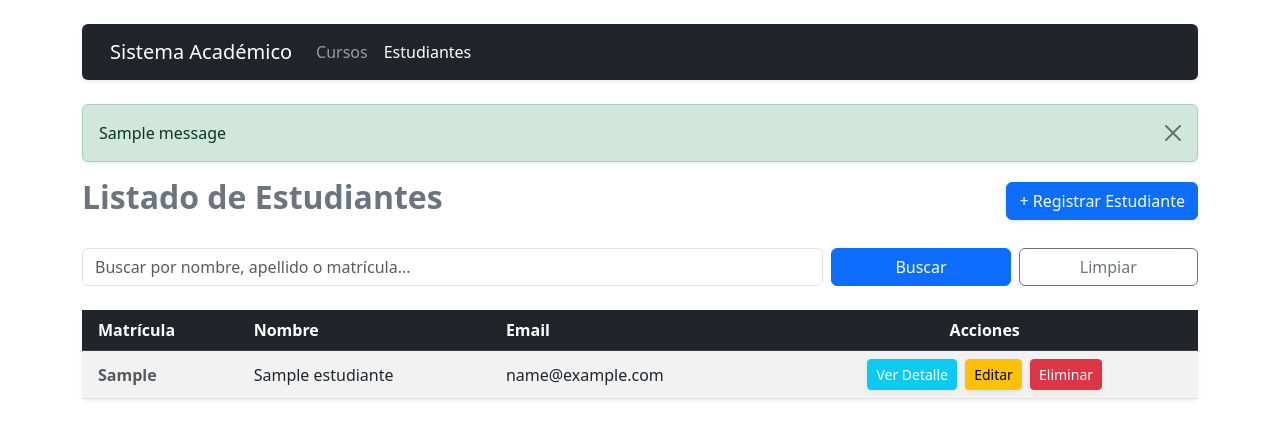
After one commit to andresjimenezguadalupe203-eng/django-universidad-mvt, a Django app: page /web/estudiantes/ in a window 1280 px wide. The commit adds this page. Shown: the top 439 px of the page. Run offline with Django 5.2, Linux system fonts and the light colour scheme; tables that the repository leaves empty hold one stand-in row (values such as "Sample post"); one stand-in notice (Sample message) is shown.

Commit message:
Commit inicial: Proyecto Universidad con Practicas 1 a 10

```diff
--- /dev/null
+++ b/cursos/templates/cursos/estudiantes_lista.html
@@ -0,0 +1,109 @@
+{% extends 'cursos/lista.html' %}
+
+{% block content %}
+<div class="container mt-4">
+    <!-- BARRA DE NAVEGACIÓN -->
+    <nav class="navbar navbar-expand-lg navbar-dark bg-dark mb-4 rounded px-3 shadow-sm">
+        <div class="container-fluid">
+            <a class="navbar-brand" href="#">Sistema Académico</a>
+            <div class="collapse navbar-collapse">
+                <ul class="navbar-nav me-auto">
+                    <li class="nav-item"><a class="nav-link" href="{% url 'web_lista_cursos' %}">Cursos</a></li>
+                    <li class="nav-item"><a class="nav-link active" href="{% url 'web_lista_estudiantes' %}">Estudiantes</a></li>
+                </ul>
+            </div>
+        </div>
+    </nav>
+
+    <!-- ALERTAS FLASH -->
+    {% if messages %}
+        {% for message in messages %}
+            <div class="alert alert-{{ message.tags }} alert-dismissible fade show shadow-sm" role="alert">
+                {{ message }}
+                <button type="button" class="btn-close" data-bs-dismiss="alert" aria-label="Close"></button>
+            </div>
+        {% endfor %}
+    {% endif %}
+
+    <div class="d-flex justify-content-between align-items-center mb-4">
+        <h2 class="text-secondary fw-bold">Listado de Estudiantes</h2>
+        <a href="{% url 'web_crear_estudiante' %}" class="btn btn-primary shadow-sm">+ Registrar Estudiante</a>
+    </div>
+
+    <!-- FORMULARIO DE BÚSQUEDA GET CON BOTÓN LIMPIAR INTEGRADO -->
+    <form method="get" class="row g-2 mb-4">
+        <div class="col-md-8">
+            <input type="text" name="q" class="form-control" placeholder="Buscar por nombre, apellido o matrícula..." value="{{ query }}">
+        </div>
+        <div class="col-md-4 d-flex gap-2">
+            <button type="submit" class="btn btn-primary w-100">Buscar</button>
+            <a href="{% url 'web_lista_estudiantes' %}" class="btn btn-outline-secondary w-100">Limpiar</a>
+        </div>
+    </form>
+
+    <!-- TABLA EN ESTILO BOOTSTRAP COMPLETO -->
+    <div class="card shadow-sm border-0">
+        <div class="table-responsive">
+            <table class="table table-striped table-hover align-middle mb-0">
+                <thead class="table-dark">
+                    <tr>
+                        <th class="ps-3">Matrícula</th>
+                        <th>Nombre</th>
+                        <th>Email</th>
+                        <th class="text-center pe-3">Acciones</th>
+                    </tr>
+                </thead>
+                <tbody>
+                    {% for estudiante in estudiantes %}
+                    <tr>
+                        <td class="ps-3 fw-bold text-muted">{{ estudiante.matricula }}</td>
+                        <td>{{ estudiante.nombre }}</td>
+                        <td>{{ estudiante.email }}</td>
+                        <td class="text-center pe-3">
+                            <a href="{% url 'web_detalle_estudiante' estudiante.pk %}" class="btn btn-sm btn-info text-white shadow-sm me-1">Ver Detalle</a>
+                            <a href="{% url 'web_editar_estudiante' estudiante.pk %}" class="btn btn-sm btn-warning shadow-sm me-1">Editar</a>
+                            <a href="{% url 'web_eliminar_estudiante' estudiante.pk %}" class="btn btn-sm btn-danger shadow-sm">Eliminar</a>
+                        </td>
+                    </tr>
+                    {% empty %}
+                    <tr>
+                        <!-- MENSAJE EMPTY ADAPTADO A LA BÚSQUEDA -->
+                        <td colspan="4" class="text-center text-muted py-4">
+                            {% if query %}
+                                No se encontraron estudiantes que coincidan con la búsqueda "{{ query }}".
+                            {% else %}
+                                No hay estudiantes registrados.
+                            {% endif %}
+                        </td>
+                    </tr>
+                    {% endfor %}
+                </tbody>
+            </table>
+        </div>
+    </div>
+</div>
+
+    <!-- COMPONENTE DE PAGINACIÓN ADAPTADO CON PARÁMETRO DE BÚSQUEDA -->
+    {% if is_paginated %}
+    <nav class="mt-4">
+        <ul class="pagination justify-content-center">
+            {% if page_obj.has_previous %}
+                <!-- SE AGREGA &q={{ query }} AL ENLACE -->
+                <li class="page-item"><a class="page-link" href="?page={{ page_obj.previous_page_number }}&q={{ query }}">Anterior</a></li>
+            {% else %}
+                <li class="page-item disabled"><span class="page-link">Anterior</span></li>
+            {% endif %}
+
+            <li class="page-item active"><span class="page-link">Página {{ page_obj.number }} de {{ page_obj.paginator.num_pages }}</span></li>
+
+            {% if page_obj.has_next %}
+                <!-- SE AGREGA &q={{ query }} AL ENLACE -->
+                <li class="page-item"><a class="page-link" href="?page={{ page_obj.next_page_number }}&q={{ query }}">Siguiente</a></li>
+            {% else %}
+                <li class="page-item disabled"><span class="page-link">Siguiente</span></li>
+            {% endif %}
+        </ul>
+    </nav>
+    {% endif %}
+
+{% endblock %}
--- a/cursos/templates/cursos/lista.html
+++ b/cursos/templates/cursos/lista.html
@@ -7,7 +7,19 @@
     <script src="https://cdn.jsdelivr.net/npm/bootstrap@5.3.0/dist/js/bootstrap.bundle.min.js" defer></script>
 </head>
 
-<body class="container mt-4">
+<body>
+
+{% block content %}
+<div class="container mt-4">
+
+    {% if messages %}
+        {% for message in messages %}
+            <div class="alert alert-{{ message.tags }} alert-dismissible fade show shadow-sm" role="alert">
+                {{ message }}
+                <button type="button" class="btn-close" data-bs-dismiss="alert" aria-label="Close"></button>
+            </div>
+        {% endfor %}
+    {% endif %}
 
     <!-- Paso 5: Barra de Navegación Condicional en Plantillas -->
     <div class="d-flex justify-content-between align-items-center mb-4">
@@ -27,15 +39,16 @@
         </div>
     </div>
 
-    <!-- BLOQUE DE MENSAJES FLASH DE RETROALIMENTACIÓN (Agregado Paso 3) -->
-    {% if messages %}
-        {% for message in messages %}
-            <div class="alert alert-{{ message.tags }} alert-dismissible fade show" role="alert">
-                {{ message }}
-                <button type="button" class="btn-close" data-bs-dismiss="alert" aria-label="Close"></button>
-            </div>
-        {% endfor %}
-    {% endif %}
+       <!-- FORMULARIO DE BÚSQUEDA GET CON BOTÓN LIMPIAR -->
+    <form method="get" class="row g-2 mb-4">
+        <div class="col-md-8">
+            <input type="text" name="q" class="form-control" placeholder="Buscar por nombre, código o profesor..." value="{{ query }}">
+        </div>
+        <div class="col-md-4 d-flex gap-2">
+            <button type="submit" class="btn btn-primary w-100">Buscar</button>
+            <a href="{% url 'web_lista_cursos' %}" class="btn btn-outline-secondary w-100">Limpiar</a>
+        </div>
+    </form>
 
     <p class="text-muted">
         Total de cursos disponibles: {{ paginator.count }}
@@ -87,19 +100,25 @@
             </div>
         </div>
         {% empty %}
+        <!-- MENSAJE EMPTY ADAPTADO A LA BÚSQUEDA -->
         <div class="alert alert-warning">
-            No hay cursos registrados en el sistema.
+            {% if query %}
+                No se encontraron cursos que coincidan con la búsqueda "{{ query }}".
+            {% else %}
+                No hay cursos registrados en el sistema.
+            {% endif %}
         </div>
         {% endfor %}
     </div>
 
-    <!-- COMPONENTE DE PAGINACIÓN BOOTSTRAP (Agregado Paso 3) -->
+    <!-- COMPONENTE DE PAGINACIÓN BOOTSTRAP ADAPTADO CON PARÁMETRO DE BÚSQUEDA -->
     {% if is_paginated %}
     <nav class="mt-4">
         <ul class="pagination justify-content-center">
             {% if page_obj.has_previous %}
                 <li class="page-item">
-                    <a class="page-link" href="?page={{ page_obj.previous_page_number }}">Anterior</a>
+                    <!-- SE AGREGA &q={{ query }} AL ENLACE -->
+                    <a class="page-link" href="?page={{ page_obj.previous_page_number }}&q={{ query }}">Anterior</a>
                 </li>
             {% else %}
                 <li class="page-item disabled"><span class="page-link">Anterior</span></li>
@@ -111,7 +130,8 @@
 
             {% if page_obj.has_next %}
                 <li class="page-item">
-                    <a class="page-link" href="?page={{ page_obj.next_page_number }}">Siguiente</a>
+                    <!-- SE AGREGA &q={{ query }} AL ENLACE -->
+                    <a class="page-link" href="?page={{ page_obj.next_page_number }}&q={{ query }}">Siguiente</a>
                 </li>
             {% else %}
                 <li class="page-item disabled"><span class="page-link">Siguiente</span></li>
@@ -120,5 +140,8 @@
     </nav>
     {% endif %}
 
+</div>
+{% endblock %}
+
 </body>
 </html>
--- a/cursos/urls.py
+++ b/cursos/urls.py
@@ -2,6 +2,7 @@ from django.urls import path
 from . import views
 
 urlpatterns = [
+
     # 1. Listar cursos (CBV)
     path('web/cursos/', views.CursoListView.as_view(), name='web_lista_cursos'),
 
@@ -22,4 +23,22 @@ urlpatterns = [
 
     # 7. Catálogo de profesores con paginación
     path('web/profesores/', views.ProfesorListView.as_view(), name='web_lista_profesores'),
+
+    # 8. Listar estudiantes (Paginada)
+    path('web/estudiantes/', views.EstudianteListView.as_view(), name='web_lista_estudiantes'),
+
+    # 9. Detalle de estudiante
+    path('web/estudiantes/<int:pk>/', views.EstudianteDetailView.as_view(), name='web_detalle_estudiante'),
+
+    # 10. Crear estudiante (Protegido)
+    path('web/estudiantes/nuevo/', views.EstudianteCreateView.as_view(), name='web_crear_estudiante'),
+
+    # 11. Editar estudiante
+    path('web/estudiantes/<int:pk>/editar/', views.EstudianteUpdateView.as_view(), name='web_editar_estudiante'),
+
+    # 12. Eliminar estudiante
+    path('web/estudiantes/<int:pk>/eliminar/', views.EstudianteDeleteView.as_view(), name='web_eliminar_estudiante'),
+
+    # 13. Inscribir estudiante a un curso (Reto 2)
+    path('web/estudiantes/<int:pk>/inscribir/', views.InscribirEstudianteView.as_view(), name='web_inscribir_estudiante'),
 ]
--- a/cursos/views.py
+++ b/cursos/views.py
@@ -3,8 +3,11 @@ from django.contrib.messages.views import SuccessMessageMixin
 from django.contrib.auth.mixins import LoginRequiredMixin
 from django.urls import reverse_lazy
 from django.views.generic import ListView, DetailView, CreateView, UpdateView, DeleteView
-from .models import Curso, Profesor
-from .forms import CursoForm
+from .models import Curso, Profesor, Estudiante  # Importamos todos los modelos
+from .forms import CursoForm, EstudianteForm    # Importamos ambos formularios
+from django.shortcuts import get_object_or_404, redirect
+from django.views import View
+from django.db.models import Q  # <--- AGREGADO: Necesario para usar filtros avanzados (OR)
 
 # 1. VISTAS PÚBLICAS (Accesibles sin iniciar sesión)
 class CursoListView(ListView):
@@ -12,6 +15,25 @@ class CursoListView(ListView):
     template_name = 'cursos/lista.html'
     context_object_name = 'cursos'
     paginate_by = 6  # Muestra máximo 6 cursos por página
+
+    # <--- INTEGRADO: Método para procesar la barra de búsqueda
+    def get_queryset(self):
+        queryset = super().get_queryset()
+        query = self.request.GET.get('q') # Captura el parámetro ?q= de la URL
+        if query:
+            # Filtra en el nombre del curso OR en el código OR en el nombre del profesor
+            queryset = queryset.filter(
+                Q(nombre__icontains=query) |
+                Q(codigo__icontains=query) |
+                Q(profesor__nombre__icontains=query)
+            )
+        return queryset
+
+    # <--- INTEGRADO: Método para mantener el texto buscado dentro del input HTML
+    def get_context_data(self, **kwargs):
+        context = super().get_context_data(**kwargs)
+        context['query'] = self.request.GET.get('q', '')
+        return context
 
 class CursoDetailView(DetailView):
     model = Curso
@@ -57,10 +79,7 @@ class CursoDeleteView(LoginRequiredMixin, DeleteView):
         return super().form_valid(form)
 
 
-
-# === REFACTORIZACIÓN DEL PROFESOR ===
-
-# 3. DETALLE DEL PROFESOR (Mantiene tu funcionalidad anterior)
+# 3. DETALLE DEL PROFESOR
 class ProfesorDetailView(DetailView):
     model = Profesor
     template_name = 'cursos/profesor_detalle.html'
@@ -71,9 +90,90 @@ class ProfesorDetailView(DetailView):
         context['cursos'] = self.object.cursos.all()
         return context
 
-# 4. CATÁLOGO DE PROFESORES CON PAGINACIÓN (EJERCICIO RETO DEL ALUMNO)
+# 4. CATÁLOGO DE PROFESORES CON PAGINACIÓN
 class ProfesorListView(ListView):
     model = Profesor
     template_name = 'cursos/profesores_lista.html'
     context_object_name = 'profesores'
     paginate_by = 3  # Muestra máximo 3 profesores por página
+
+
+# 1. LISTA DE ESTUDIANTES (Paginada con Buscador Corregido)
+class EstudianteListView(ListView):
+    model = Estudiante
+    template_name = 'cursos/estudiantes_lista.html'
+    context_object_name = 'estudiantes'
+    paginate_by = 5
+
+    def get_queryset(self):
+        """
+        Filtra los estudiantes únicamente por los campos existentes: nombre o matricula.
+        """
+        queryset = super().get_queryset()
+        query = self.request.GET.get('q')  # Captura el parámetro ?q= de la URL
+
+        if query:
+                queryset = queryset.filter(
+                Q(nombre__icontains=query) |
+                Q(matricula__icontains=query)
+            )
+        return queryset
+
+    def get_context_data(self, **kwargs):
+        """
+        Envía el término buscado a la plantilla de estudiantes.
+        """
+        context = super().get_context_data(**kwargs)
+        context['query'] = self.request.GET.get('q', '')
+        return context
+
+
+
+# 2. DETALLE DE ESTUDIANTE
+class EstudianteDetailView(DetailView):
+    model = Estudiante
+    template_name = 'cursos/estudiante_detalle.html'
+    context_object_name = 'estudiante'
+    def get_context_data(self, **kwargs):
+        context = super().get_context_data(**kwargs)
+        context['cursos_disponibles'] = Curso.objects.exclude(estudiantes=self.object)
+        context['cursos_inscritos'] = Curso.objects.filter(estudiantes=self.object)
+        return context
+
+# 3. CREAR ESTUDIANTE (Protegido + Mensaje Flash)
+class EstudianteCreateView(LoginRequiredMixin, SuccessMessageMixin, CreateView):
+    model = Estudiante
+    form_class = EstudianteForm
+    template_name = 'cursos/estudiante_formulario.html'
+    success_url = reverse_lazy('web_lista_estudiantes')
+    success_message = "¡El estudiante '%(nombre)s' fue registrado con éxito!"
+
+# 4. EDITAR ESTUDIANTE
+class EstudianteUpdateView(LoginRequiredMixin, SuccessMessageMixin, UpdateView):
+    model = Estudiante
+    form_class = EstudianteForm
+    template_name = 'cursos/estudiante_formulario.html'
+    success_url = reverse_lazy('web_lista_estudiantes')
+    success_message = "¡Los datos del estudiante '%(nombre)s' fueron actualizados correctamente!"
+
+# 5. ELIMINAR ESTUDIANTE
+class EstudianteDeleteView(LoginRequiredMixin, DeleteView):
+    model = Estudiante
+    template_name = 'cursos/estudiante_confirm_delete.html'
+    success_url = reverse_lazy('web_lista_estudiantes')
+    context_object_name = 'estudiante'
+
+    def form_valid(self, form):
+        messages.warning(self.request, f"El estudiante '{self.object.nombre}' fue eliminado.")
+        return super().form_valid(form)
+
+# 6. INSCRIBIR ESTUDIANTE A UN CURSO (Reto 2: relación N:M)
+class InscribirEstudianteView(LoginRequiredMixin, View):
+    def post(self, request, pk):
+        estudiante = get_object_or_404(Estudiante, pk=pk)
+        curso = get_object_or_404(Curso, pk=request.POST.get('curso_id'))
+
+        curso.estudiantes.add(estudiante)   # ORM: crea el vínculo N:M
+
+        messages.success(request, f"'{estudiante.nombre}' fue inscrito en el curso '{curso.nombre}'.")
+        return redirect('web_detalle_estudiante', pk=estudiante.pk)
```
Also changed, not shown: cursos/forms.py (+12 -2 lines), cursos/templates/cursos/estudiante_confirm_delete.html (added, +20 -0 lines), cursos/templates/cursos/estudiante_detalle.html (added, +68 -0 lines), cursos/templates/cursos/estudiante_formulario.html (added, +29 -0 lines), 1 other file.
